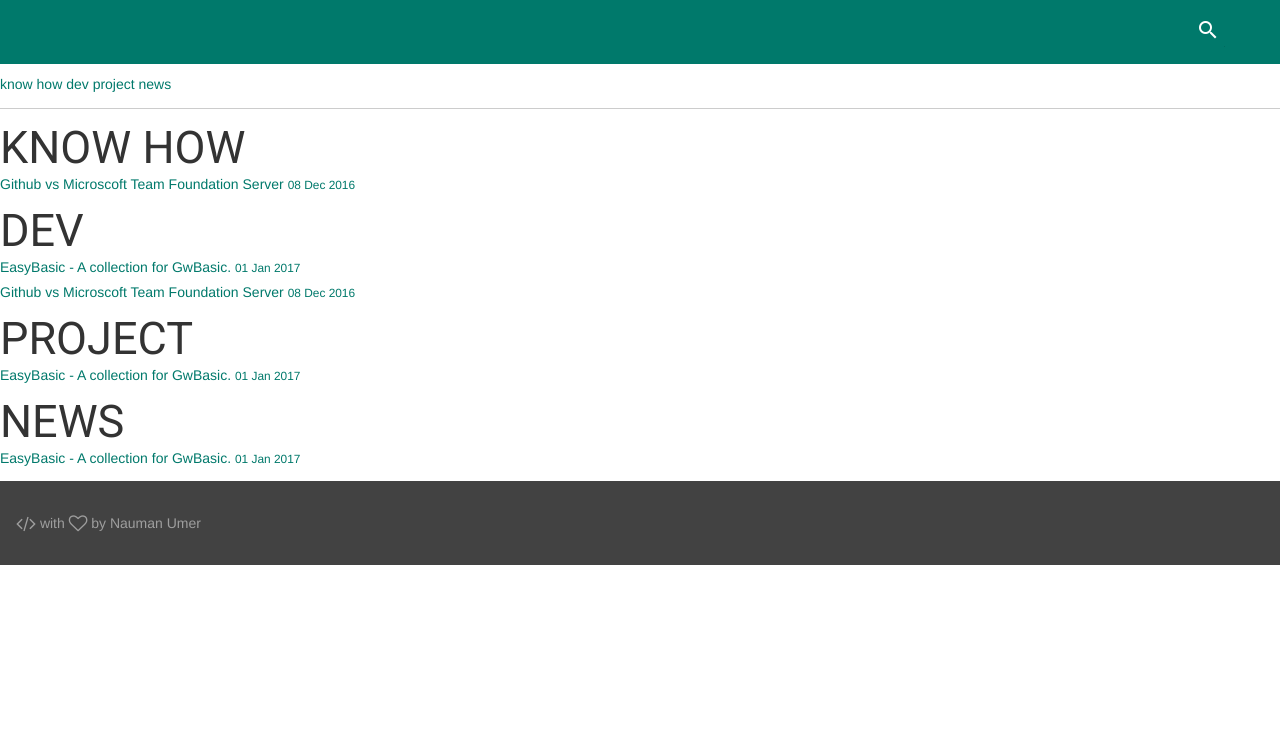
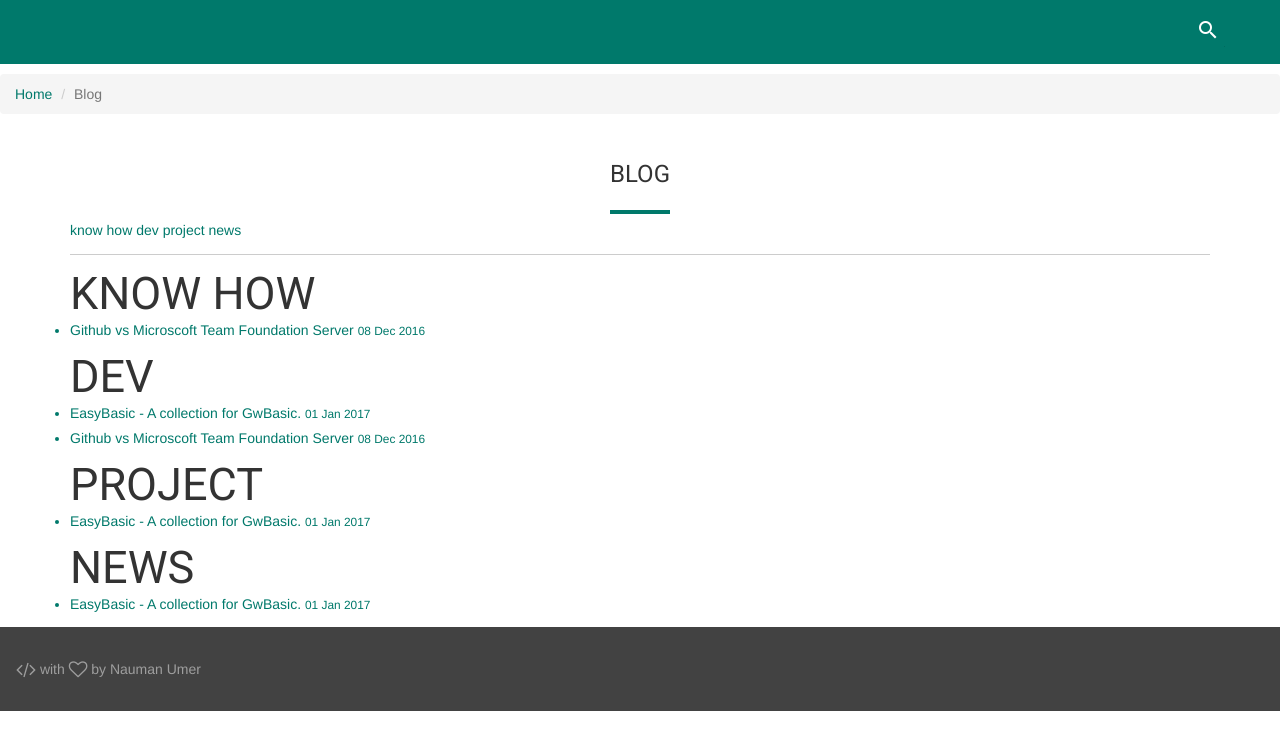
Before and after one commit to nmanumr/nmanumr.com, a Jekyll site: the page built from blog/tags.html, in a window 1280 px wide. Shown: the top 750 px of the page. Built offline with Jekyll 4.4.1, drawn with Linux system fonts in a browser that asks for light colours; nearby versions of some CDN libraries; library files that are not in the unit come from our copies; comment, search, counter and statistics services are not loaded.

Commit message:
Update tags.html

```diff
--- a/blog/tags.html
+++ b/blog/tags.html
@@ -3,6 +3,18 @@
 title: Tags
 ---
 
+<ol class="breadcrumb">
+  <li><a href="http://naumanumer.github.io/">Home</a></li>
+  <li class="active">Blog</li>
+</ol>
+
+<div class="container">
+<div class="section-title text-center">
+                            <h4>Blog</h4>
+                            <div class="line">
+</div>
+                            <div class="clearfix"></div>
+                        </div>
 <div class="tags-expo">
   <div class="tags-expo-list">
     {% for tag in site.tags %}
@@ -25,4 +37,4 @@
     </ul>
     {% endfor %}
   </div>
-</div>
+</div></div>
```
